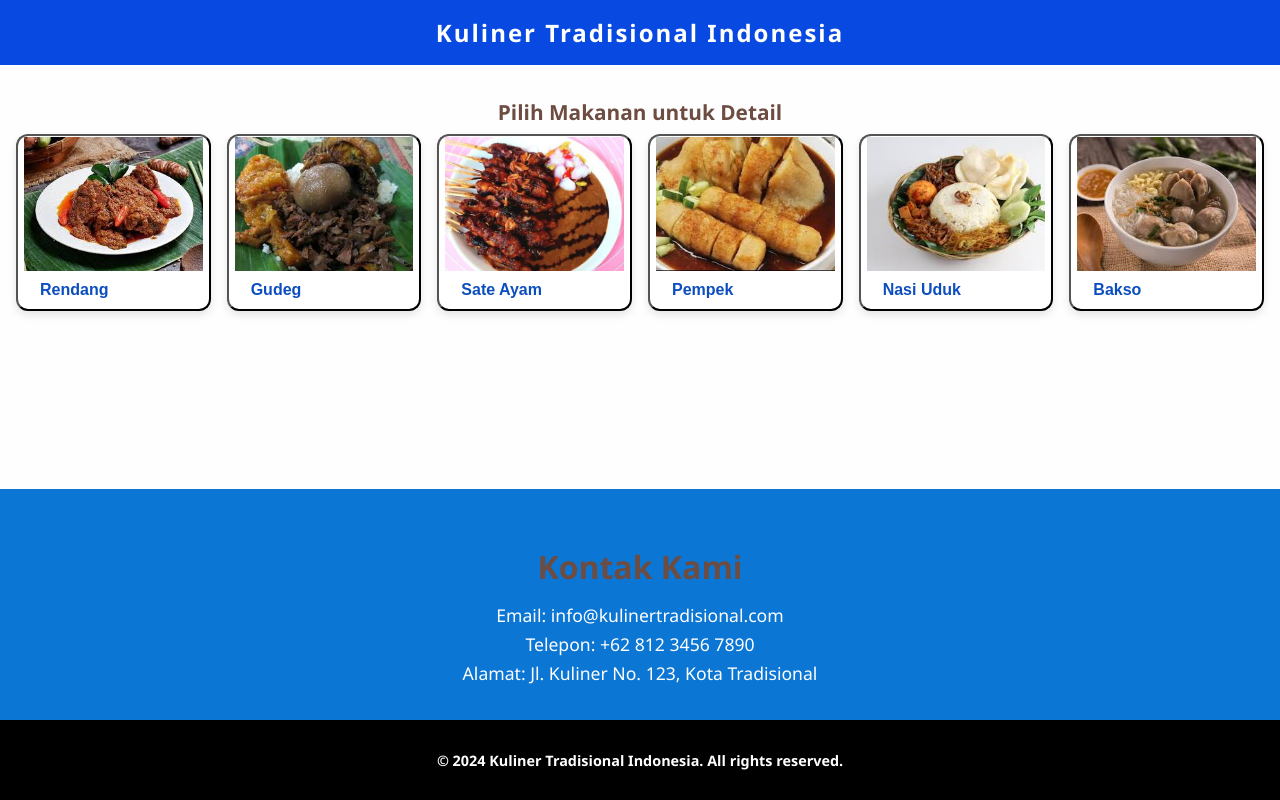
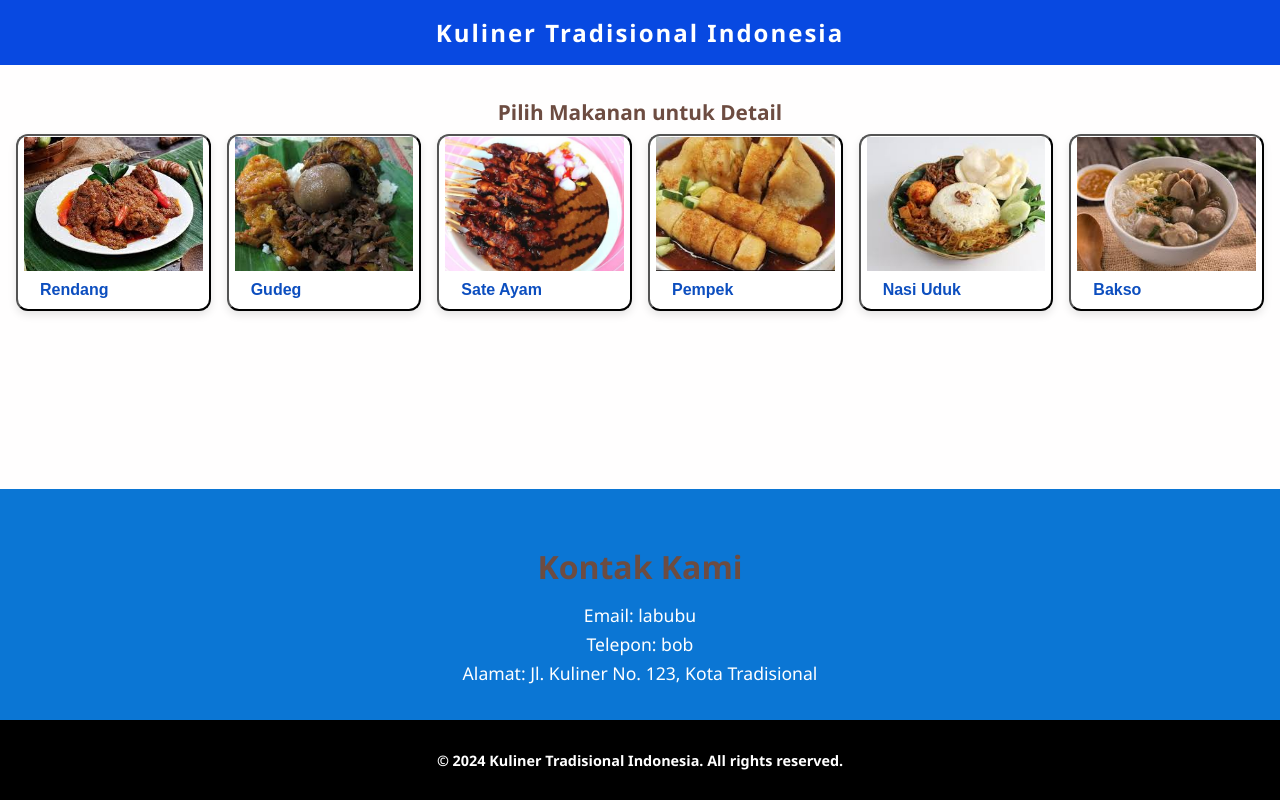
Before and after one commit to Dwirynt/dwir.github.io, a plain HTML site: page index.html in a window 1280 px wide. Drawn offline with Linux system fonts and the light colour scheme.

Commit message:
index.html

```diff
--- a/index.html
+++ b/index.html
@@ -141,8 +141,8 @@
 </script>
 <section id="contact" class="contact">
     <h2>Kontak Kami</h2>
-    <p>Email: info@kulinertradisional.com</p>
-    <p>Telepon: +62 812 3456 7890</p>
+    <p>Email: labubu</p>
+    <p>Telepon: bob</p>
     <p>Alamat: Jl. Kuliner No. 123, Kota Tradisional</p>
 </section>
 
```
